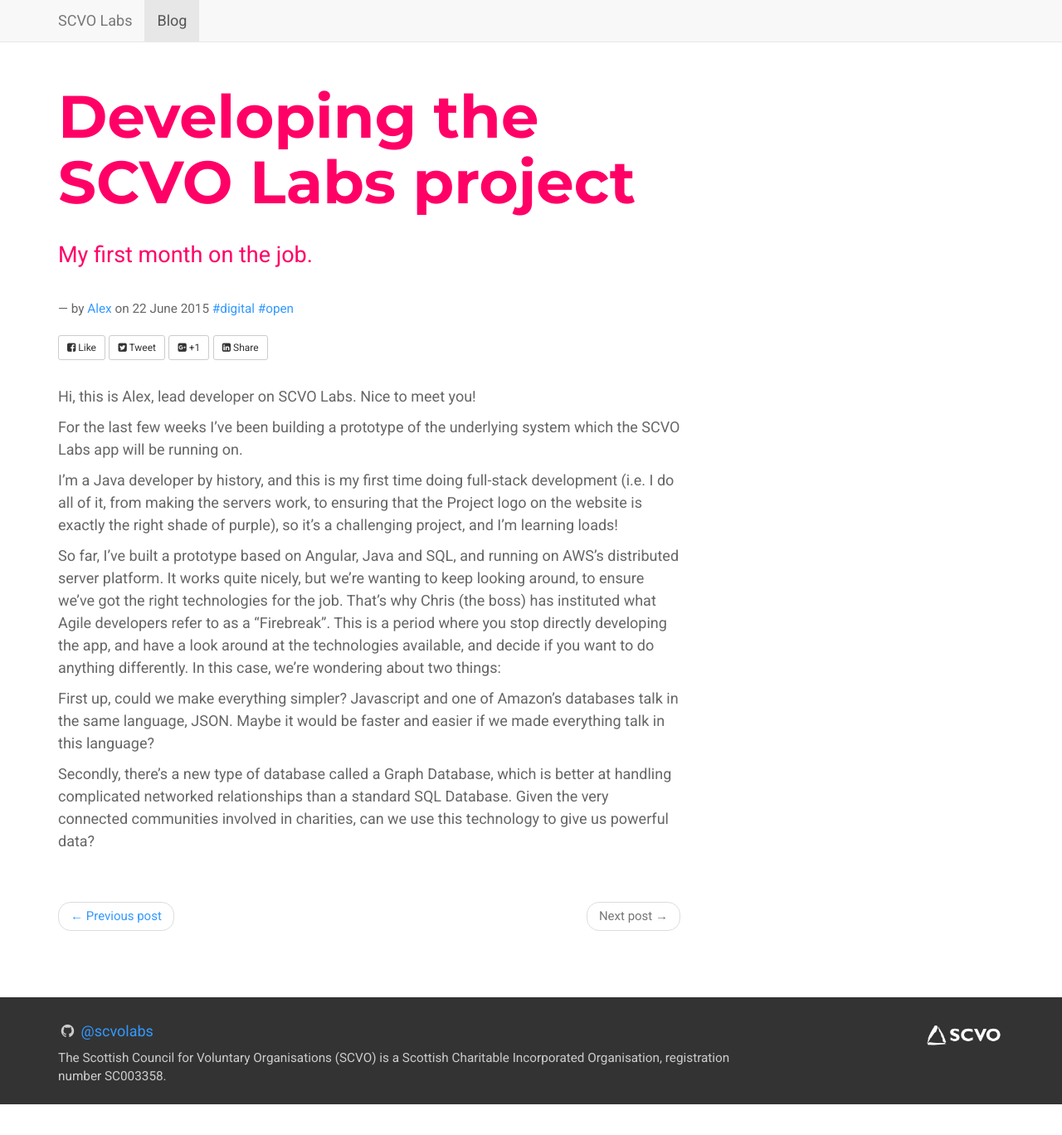
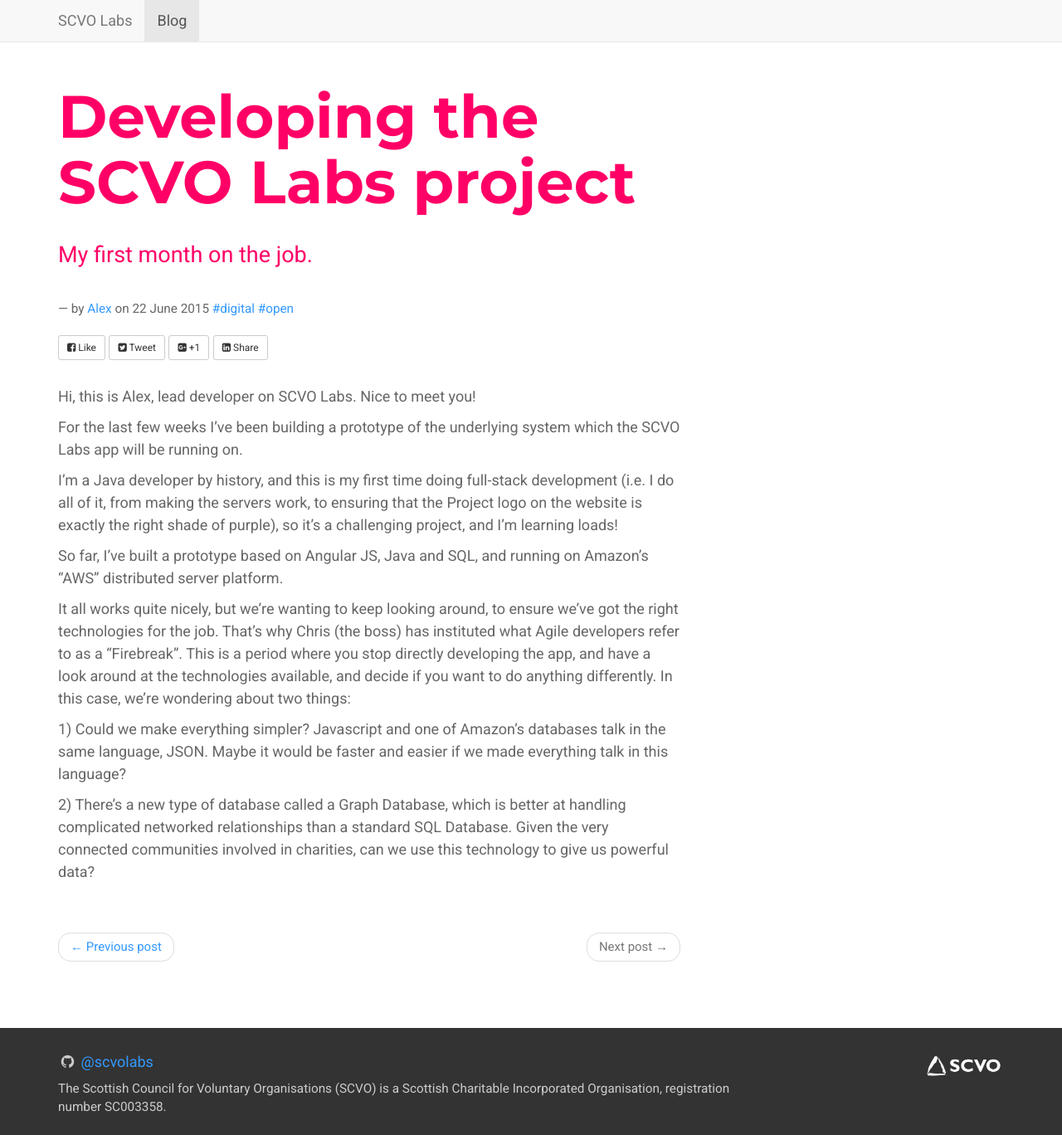
Before and after one commit to scvolabs/scvolabs-website, a Jekyll site: the page built from _posts/2015-06-22-alex-intro.md, in a window 1280 px wide. Shown: the whole page at 83% size. Built offline with Jekyll 4.4.1, drawn with Linux system fonts in a browser that asks for light colours; nearby versions of some CDN libraries; comment, search, counter and statistics services are not loaded; before the commit the page ends 1331 px from its top, so only the background shows below that.

Commit message:
Update 2015-06-22-alex-intro.md

```diff
--- a/_posts/2015-06-22-alex-intro.md
+++ b/_posts/2015-06-22-alex-intro.md
@@ -15,8 +15,10 @@ For the last few weeks I've been building a prototype of the underlying system w
 
 I'm a Java developer by history, and this is my first time doing full-stack development (i.e. I do all of it, from making the servers work, to ensuring that the Project logo on the website is exactly the right shade of purple), so it's a challenging project, and I'm learning loads!
 
-So far, I've built a prototype based on Angular, Java and SQL, and running on AWS's distributed server platform. It works quite nicely, but we're wanting to keep looking around, to ensure we've got the right technologies for the job. That's why Chris (the boss) has instituted what Agile developers refer to as a "Firebreak". This is a period where you stop directly developing the app, and have a look around at the technologies available, and decide if you want to do anything differently. In this case, we're wondering about two things:
+So far, I've built a prototype based on Angular JS, Java and SQL, and running on Amazon's "AWS" distributed server platform.
 
-First up, could we make everything simpler? Javascript and one of Amazon's databases talk in the same language, JSON. Maybe it would be faster and easier if we made everything talk in this language?
+It all works quite nicely, but we're wanting to keep looking around, to ensure we've got the right technologies for the job. That's why Chris (the boss) has instituted what Agile developers refer to as a "Firebreak". This is a period where you stop directly developing the app, and have a look around at the technologies available, and decide if you want to do anything differently. In this case, we're wondering about two things:
 
-Secondly, there's a new type of database called a Graph Database, which is better at handling complicated networked relationships than a standard SQL Database. Given the very connected communities involved in charities, can we use this technology to give us powerful data?
+1) Could we make everything simpler? Javascript and one of Amazon's databases talk in the same language, JSON. Maybe it would be faster and easier if we made everything talk in this language?
+
+2) There's a new type of database called a Graph Database, which is better at handling complicated networked relationships than a standard SQL Database. Given the very connected communities involved in charities, can we use this technology to give us powerful data?
```
